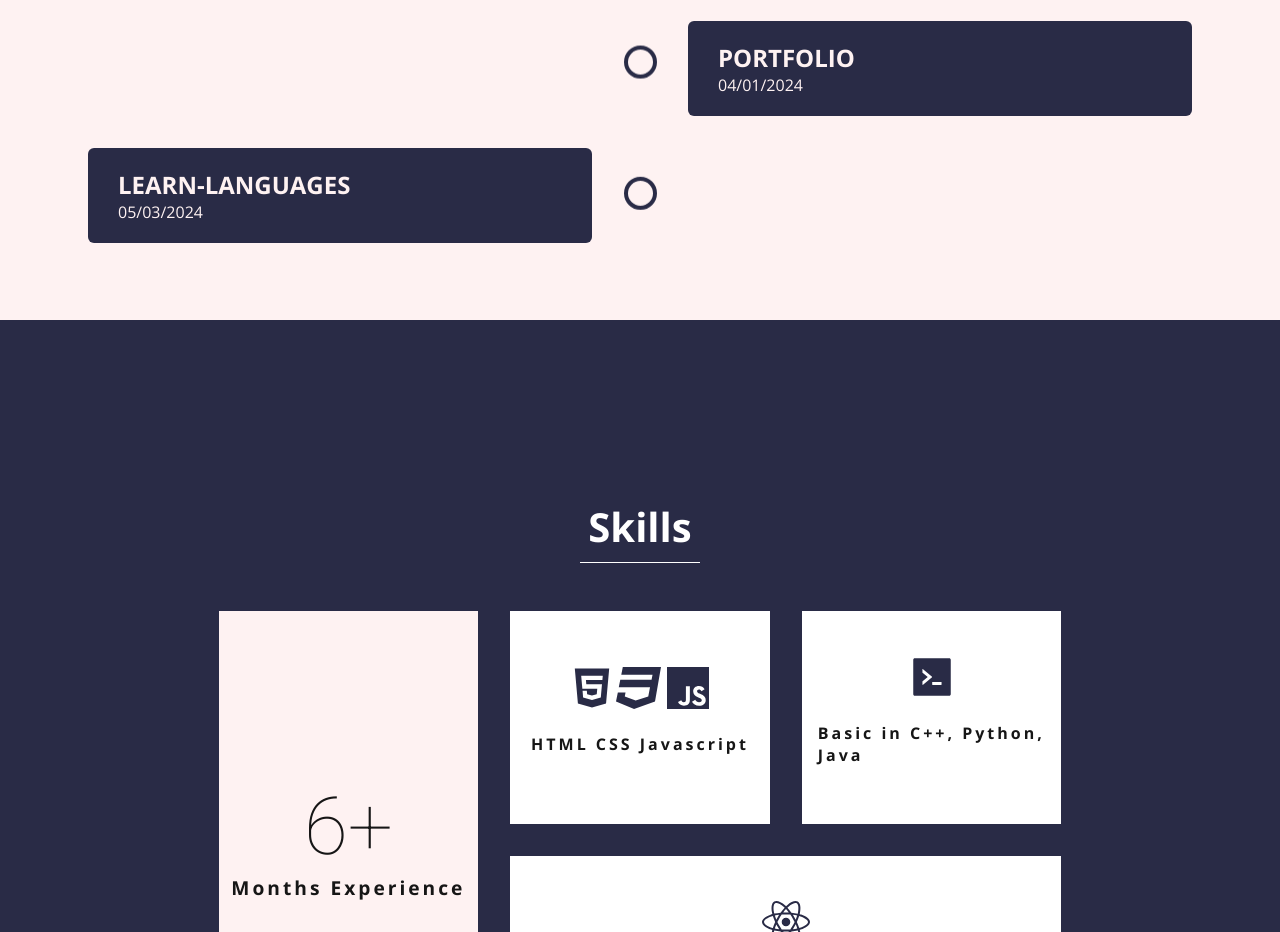
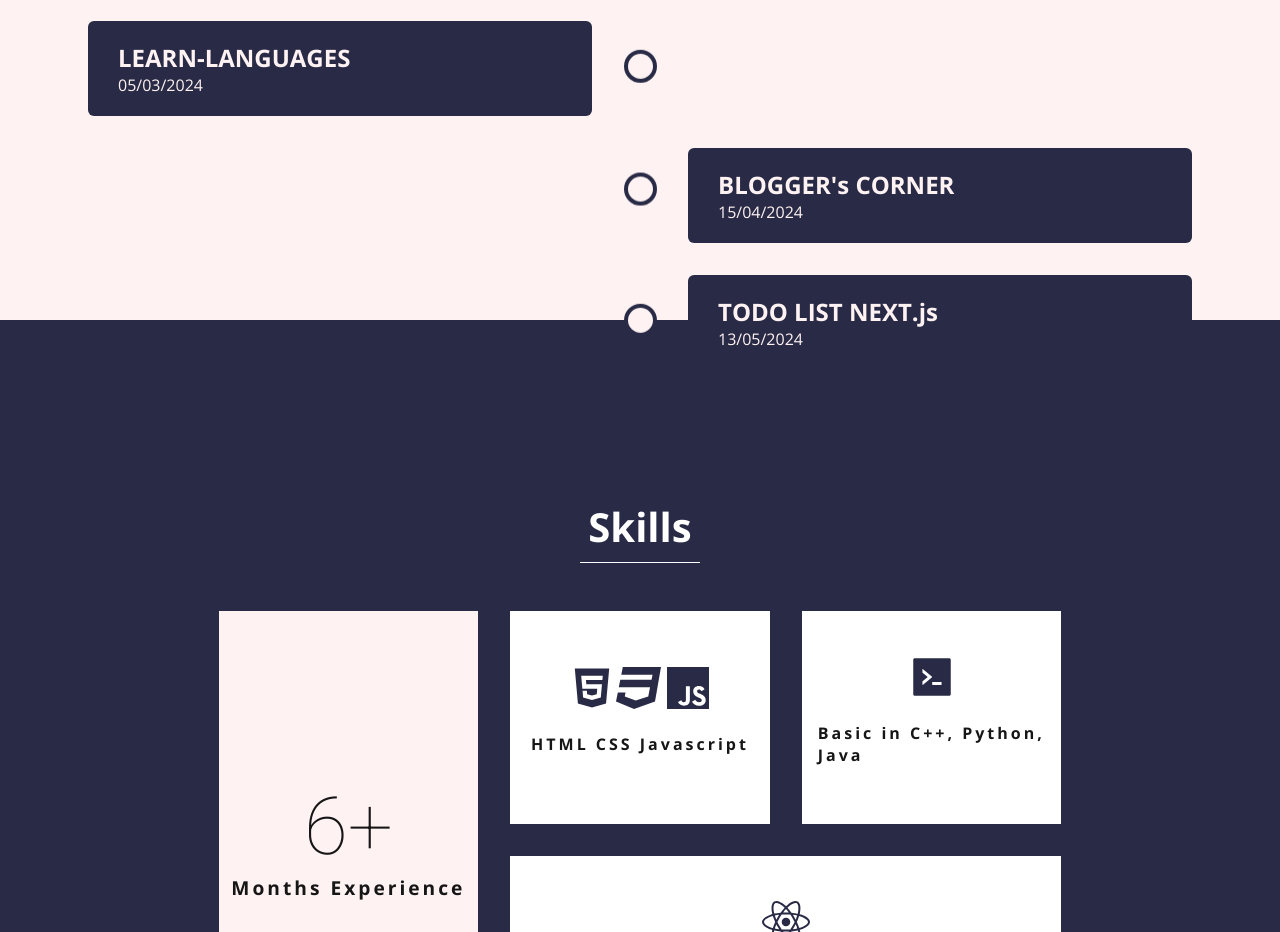
Before and after one commit to jaimeetsingh22/jaimeet-portfolio, a React (Vite) app: page / in a window 1280 px wide. Shown: the part 4740-5672 px from the top of the page. Built offline with nearby package versions, Linux system fonts and the light colour scheme; a web font is replaced by a local one.

Commit message:
add two project on the timeline

```diff
--- a/src/components/TimeLine.jsx
+++ b/src/components/TimeLine.jsx
@@ -27,6 +27,19 @@ const TimeLine = () => {
 
   console.log(projectElement);
 
+ const FullstackElements = []
+
+  for (let i = 0; i < data["fullstack-projects"].length; i++) {
+    FullstackElements.push(
+      {
+        name: data["fullstack-projects"][i].title,
+        date: data["fullstack-projects"][i].date,
+      },
+    )
+  }
+
+  console.log(FullstackElements);
+
   return (
     <div id='timeline'>
       <div className="timelineBox">
@@ -41,6 +54,8 @@ const TimeLine = () => {
         <TimelineItem name={projectElement[3].name} i={8} delay={1.4} date={projectElement[3].date} position={"-100%"} />
         <TimelineItem name={projectElement[4].name} i={9} delay={1} date={projectElement[4].date} position={"-100%"} />
         <TimelineItem name={projectElement[5].name} i={10} delay={1.2} date={projectElement[5].date} position={"-100%"} />
+        <TimelineItem name={FullstackElements[0].name} i={9} delay={1.1} date={FullstackElements[0].date} position={"-100%"} />
+        <TimelineItem name={FullstackElements[1].name} i={9} delay={1.2} date={FullstackElements[1].date} position={"-100%"} />
       </div>
     </div>
   )
```
